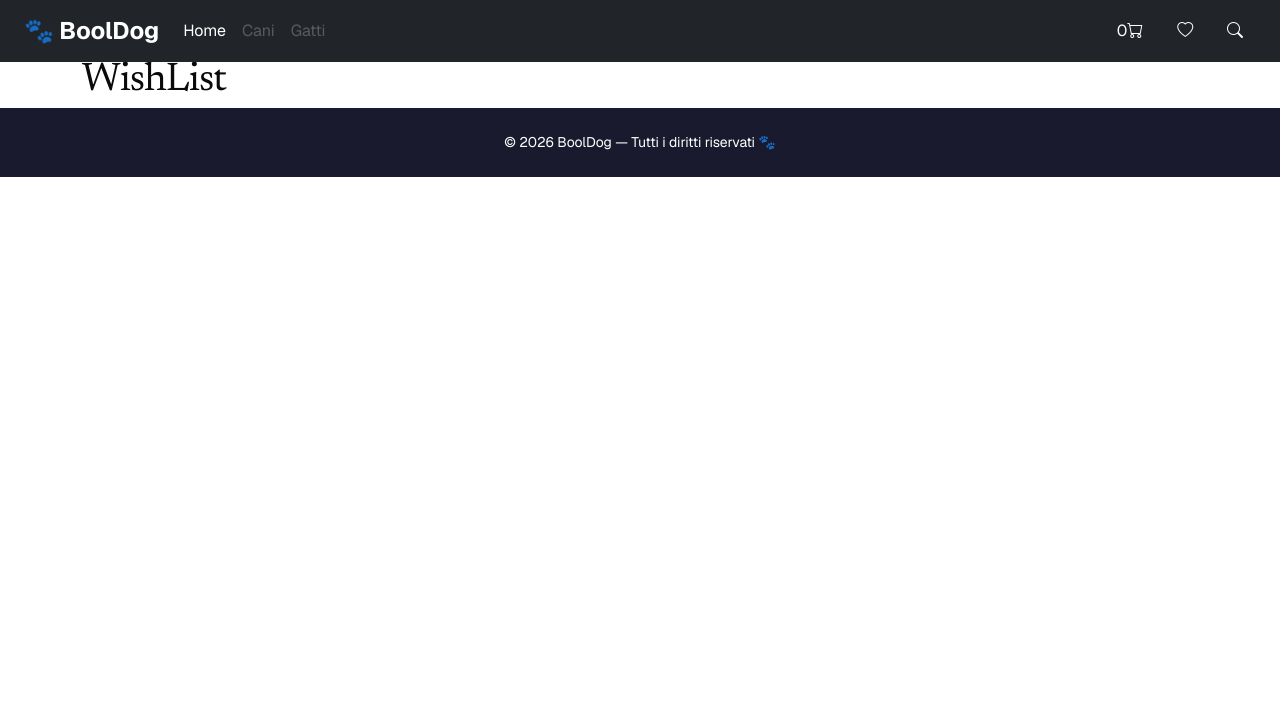
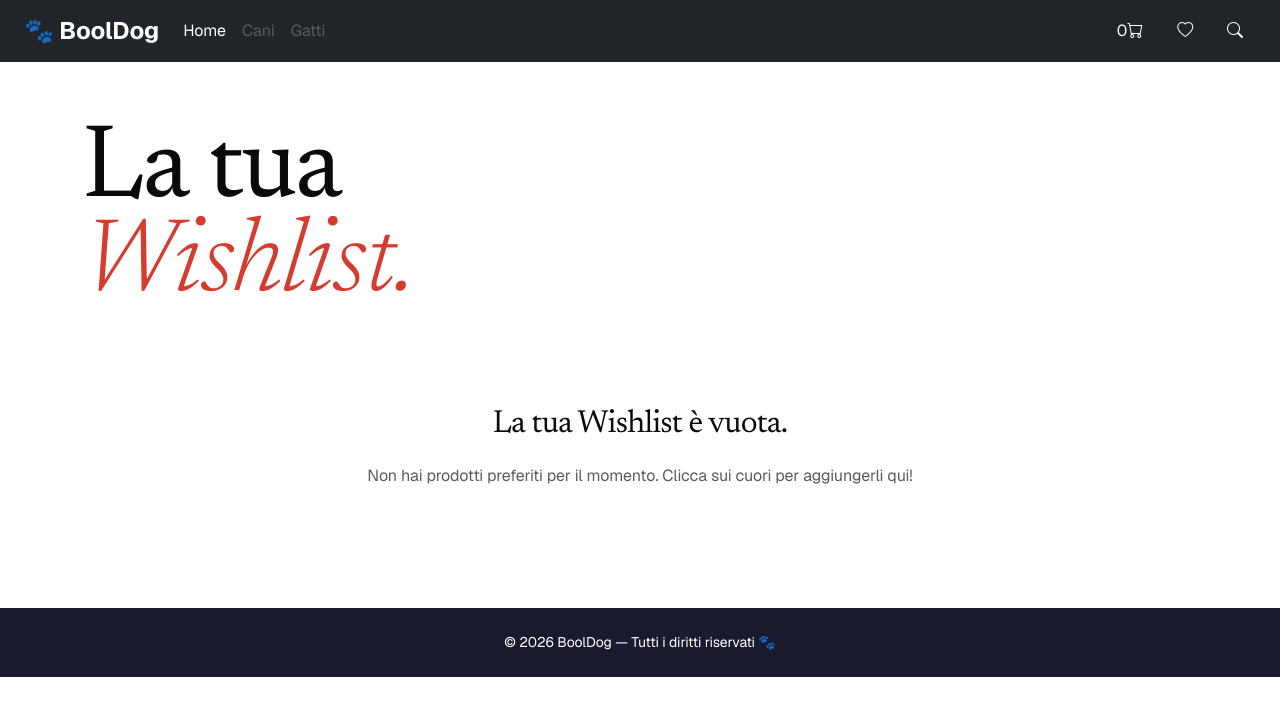
Before and after one commit to Carlo-Falanga/booldog-project-work, a React app in the folder frontend/: page /wishlist in a window 1280 px wide. Shown: the top 716 px of the page. Built offline with nearby package versions, Linux system fonts and the light colour scheme; the HTML template or start-up script is replaced by a standard one.

Commit message:
feat: update ProductCard and ProductPage to use product slug for wishlist functionality; enhance WishListPage layout

```diff
--- a/frontend/src/components/ProductCard.jsx
+++ b/frontend/src/components/ProductCard.jsx
@@ -3,23 +3,20 @@ import { Link, useParams } from "react-router-dom";
 
 export default function ProductCard({ product }) {
   const { wishlist, setWishlist } = useWishlist();
-  const { slug } = useParams();
 
   // verifico se il prodotto esiste nel carrello
-  const existingProductWL = wishlist.find((item) => item.slug === slug);
+  const existingProductWL = wishlist.find((item) => item.slug === product.slug);
 
   // funzione aggiungi wishlist
   const addToWishList = () => {
     // se esiste al click lo rimuovo
     if (existingProductWL) {
-      const updatedWishList = wishlist.filter((item) => item.slug !== slug);
+      const updatedWishList = wishlist.filter((item) => item.slug !== product.slug);
       setWishlist(updatedWishList);
     } else {
       // altrimenti lo aggiungo
-      setWishlist([...wishlist, { ...dataProduct }]);
+      setWishlist([...wishlist, { ...product }]);
     }
-
-    console.log(existingProductWL);
   };
 
   return (
--- a/frontend/src/pages/CartPage.jsx
+++ b/frontend/src/pages/CartPage.jsx
@@ -20,7 +20,7 @@ export default function CartPage() {
         {/* Titolo carrello*/}
         <h1 className="cart-hero mt-3 mb-5">
           <span className="d-block">Il tuo</span>
-          <em className="d-block">carrello.</em>
+          <em className="d-block">Carrello.</em>
         </h1>
 
         {cart.length === 0 ? (
--- a/frontend/src/pages/ProductPage.jsx
+++ b/frontend/src/pages/ProductPage.jsx
@@ -1,106 +1,102 @@
-import { createContext, useEffect, useState } from "react"
-import { Link, useParams } from "react-router-dom"
+import { createContext, useEffect, useState } from "react";
+import { Link, useParams } from "react-router-dom";
 import axios from "axios";
-import { useGlobal } from "../context/CartContext"
-import { useWishlist } from "../context/WishListContext"
+import { useGlobal } from "../context/CartContext";
+import { useWishlist } from "../context/WishListContext";
+import ProductCard from "../components/ProductCard";
 
 import SideCart from "../components/SideCart";
 
 export default function ProductPage() {
+  const { cart, setCart } = useGlobal();
+  const { wishlist, setWishlist } = useWishlist();
 
-    const { cart, setCart } = useGlobal()
-    const { wishlist, setWishlist } = useWishlist()
+  console.log(wishlist);
 
-    console.log(wishlist)
+  const [dataProduct, setDataProduct] = useState(null);
 
-    const [dataProduct, setDataProduct] = useState(null)
+  const [asideCart, setAsideCart] = useState(false);
 
-    const [asideCart, setAsideCart] = useState(false)
-
-    const [productQuantity, setProductQuantity] = useState(1)
+  const [productQuantity, setProductQuantity] = useState(1);
 
   const { slug } = useParams();
 
   useEffect(() => {
-        axios.get(`http://localhost:3000/products/${slug}`)
-            .then(res => setDataProduct(res.data))
-
-    }, [slug])
-
+    axios
+      .get(`http://localhost:3000/products/${slug}`)
+      .then((res) => setDataProduct(res.data));
+  }, [slug]);
 
   // funzione aggiungi al carrello
   const addToCart = () => {
-
     // verifico se il prodotto esiste nel carrello
-        const existingProduct = cart.find(
-            item => item.id === dataProduct.id
-        );
+    const existingProduct = cart.find((item) => item.id === dataProduct.id);
 
     // se esiste aggiorno la quantità del prodotto esistente
     if (existingProduct) {
-            const updatedCart = cart.map(
-                item => item.id === dataProduct.id ? { ...item, quantity: item.quantity + productQuantity } : item
+      const updatedCart = cart.map((item) =>
+        item.id === dataProduct.id
+          ? { ...item, quantity: item.quantity + productQuantity }
+          : item,
       );
       setCart(updatedCart);
       // se non esiste aggiungo nuovo prodotto con quantità 1
     } else {
-            setCart([...cart, { ...dataProduct, quantity: productQuantity, },]);
+      setCart([...cart, { ...dataProduct, quantity: productQuantity }]);
     }
 
-        setAsideCart(true)
-        setProductQuantity(1)
-
+    setAsideCart(true);
+    setProductQuantity(1);
   };
-
 
   // aumento quantità da aggiungere al carrello con stock come massimale
   // come massimale andrà inserito stock meno quantità già nel carrello
   const increaseQuantity = () => {
     if (productQuantity < dataProduct?.stock) {
-            setProductQuantity(productQuantity + 1)
+      setProductQuantity(productQuantity + 1);
     }
-    }
+  };
 
   // diminuisco quantità da aggiungere al carrello se maggiore di 1
   const decreaseQuantity = () => {
     if (productQuantity > 1) {
-            setProductQuantity(productQuantity - 1)
+      setProductQuantity(productQuantity - 1);
     }
-    }
+  };
 
   // verifico se il prodotto esiste nel carrello
-    const existingProductWL = wishlist.find(
-        item => item.slug === slug
-    );
+  const existingProductWL = wishlist.find((item) => item.slug === slug);
 
   // funzione aggiungi wishlist
   const addToWishList = () => {
-
     // se esiste al click lo rimuovo
     if (existingProductWL) {
       const updatedWishList = wishlist.filter((item) => item.slug !== slug);
       setWishlist(updatedWishList);
     } else {
       // altrimenti lo aggiungo
-            setWishlist([...wishlist, { ...dataProduct },]);
+      setWishlist([...wishlist, { ...dataProduct }]);
     }
 
-        console.log(existingProductWL)
-
+    console.log(existingProductWL);
   };
-
 
   return (
     <div className="container py-5">
       {dataProduct && (
-
         <div className="">
           <div className="row row-cols-2">
             <div className="">
               <button onClick={addToWishList} className="btn">
-                                <i className={`bi ${existingProductWL ? 'bi-heart-fill' : 'bi-heart'}`} ></i>
+                <i
+                  className={`bi ${existingProductWL ? "bi-heart-fill" : "bi-heart"}`}
+                ></i>
               </button>
-                            <img className="img-fluid" src={`http://localhost:3000/images/products/${dataProduct.img_url}`} alt={dataProduct.name} />
+              <img
+                className="img-fluid"
+                src={`http://localhost:3000/images/products/${dataProduct.img_url}`}
+                alt={dataProduct.name}
+              />
             </div>
             <div className="d-flex align-items-center justify-content-center">
               <div className="p-5 text-center">
@@ -112,7 +108,9 @@ export default function ProductPage() {
                   <div>{productQuantity}</div>
                   <button onClick={increaseQuantity}>+</button>
                 </div>
-                                <button onClick={addToCart} className="btn btn-primary">Aggiungi al carrello</button>
+                <button onClick={addToCart} className="btn btn-primary">
+                  Aggiungi al carrello
+                </button>
               </div>
             </div>
           </div>
@@ -120,29 +118,17 @@ export default function ProductPage() {
           <div className="py-5">
             <h3>Related</h3>
             <div className="row row-cols-4">
-                            {
-                                dataProduct.related.map(product =>
+              {dataProduct.related.map((product) => (
                 <div key={product.slug}>
-                                        <Link to={`/product/${product.slug}`} className="text-decoration-none">
-                                            <div className="ratio ratio-1x1 bg-white mb-3">
-                                                <div className="d-flex align-items-center justify-content-center p-3">
-                                                    <img className="object-fit-contain h-100 w-100" src={`http://localhost:3000/images/products/${product.img_url}`} alt={product.name} />
+                  <ProductCard product={product} />
                 </div>
-                                            </div>
-                                            <h3 className="h5">{product.name}</h3>
-                                            <p>{product.price} €</p>
-                                        </Link>
-                                    </div>
-                                )
-                            }
+              ))}
             </div>
           </div>
         </div>
       )}
 
-            {asideCart && (
-                <SideCart setAsideCart={setAsideCart} />
-            )}
+      {asideCart && <SideCart setAsideCart={setAsideCart} />}
     </div>
-    )
+  );
 }
--- a/frontend/src/pages/WishListPage.jsx
+++ b/frontend/src/pages/WishListPage.jsx
@@ -1,28 +1,34 @@
-import { Link } from "react-router-dom"
-import { useWishlist } from "../context/WishListContext"
-
+import { Link } from "react-router-dom";
+import { useWishlist } from "../context/WishListContext";
+import ProductCard from "../components/ProductCard";
 
 export default function WishListPage() {
+  const { wishlist } = useWishlist();
 
-    const { wishlist } = useWishlist()
-
-
-    return (
-        <div className="container">
-            <h1>WishList</h1>
-            <div className="row row-cols-4">
-                {
-                    wishlist.map(item =>
-                        <Link to={`/product/${item.slug}`} key={item.id}>
-                            <div>
-                                <img className="img-fluid" src={`http://localhost:3000/images/products/${item.img_url}`} alt={item.name} />
-                            </div>
-                            {item.name}
-                        </Link>
-                    )
-                }
-            </div>
+  return (
+    <section className="py-5">
+    <div className="container">
+              <h1 className="cart-hero mt-3 mb-5">
+          <span className="d-block">La tua</span>
+          <em className="d-block">Wishlist.</em>
+        </h1>
+      <div className="row row-cols-4">
+        {wishlist.map((product) => (
+          <div key={product.slug}>
+            <ProductCard product={product} />
+          </div>
+        ))}
+      </div>
+      {wishlist.length === 0 && (
+        <div className="text-center py-5">
+          <h2 className="mb-4">La tua Wishlist è vuota.</h2>
+          <p className="text-muted mb-4">
+            Non hai prodotti preferiti per il momento. Clicca sui cuori per
+            aggiungerli qui!
+          </p>
         </div>
-    )
-
+      )}
+    </div>
+    </section>
+  );
 }
```
Lines whose indentation alone changed are shown as unchanged.
